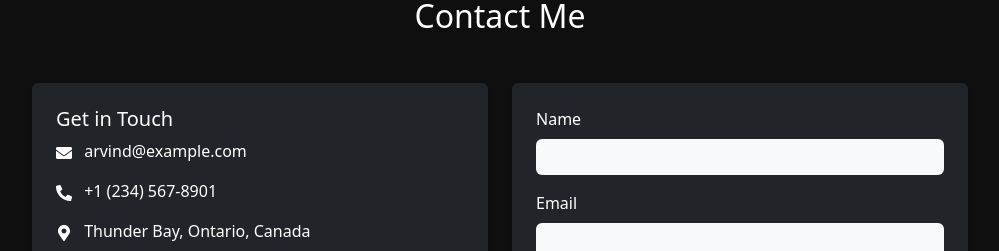
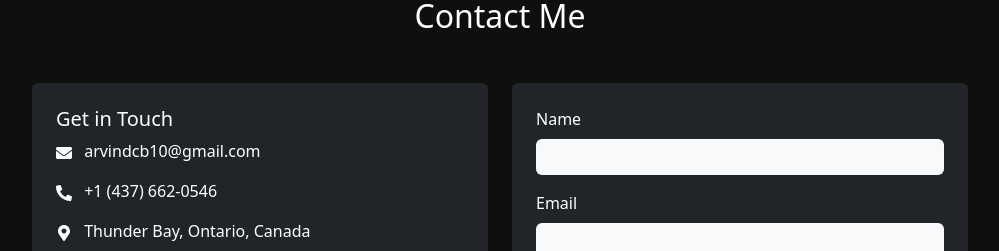
Before and after one commit to arvindcb-2023/arvind-portfolio, a React (Create React App) app: page / in a window 1280 px wide. Shown: the part 3000-3251 px from the top of the page, without its empty margins (140-1139 px from the left). Built offline with nearby package versions, Linux system fonts and the light colour scheme.

Commit message:
Updated readme

```diff
--- a/src/components/Contact.jsx
+++ b/src/components/Contact.jsx
@@ -17,15 +17,15 @@ const Contact = () => {
           <div className="col-md-6">
             <div className="bg-dark p-4 rounded shadow-sm h-100">
               <h5>Get in Touch</h5>
-              <p><FaEnvelope className="me-2" /> arvind@example.com</p>
-              <p><FaPhoneAlt className="me-2" /> +1 (234) 567-8901</p>
+              <p><FaEnvelope className="me-2" /> arvindcb10@gmail.com</p>
+              <p><FaPhoneAlt className="me-2" /> +1 (437) 662-0546</p>
               <p><FaMapMarkerAlt className="me-2" /> Thunder Bay, Ontario, Canada</p>
 
               <div className="mt-4 d-flex gap-3">
                 <a href="https://github.com/arvindcb-2023" target="_blank" rel="noreferrer" className="text-light">
                   <FaGithub size={24} />
                 </a>
-                <a href="https://linkedin.com/in/arvindcb" target="_blank" rel="noreferrer" className="text-light">
+                <a href="https://www.linkedin.com/in/arvind-cb/" target="_blank" rel="noreferrer" className="text-light">
                   <FaLinkedin size={24} />
                 </a>
               </div>
```
Also changed, not shown: 1 other file (tests, documents, lock files or other folders).
